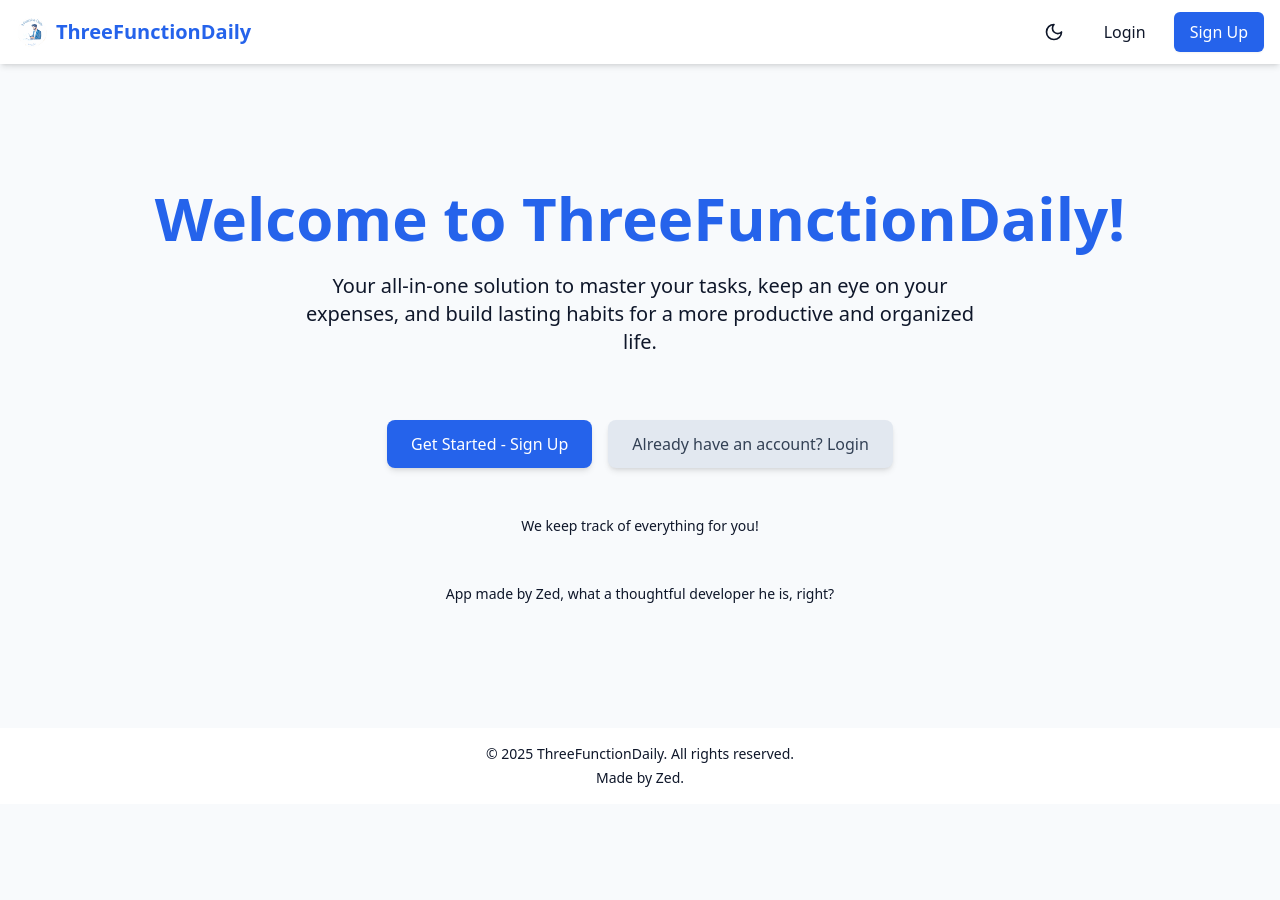
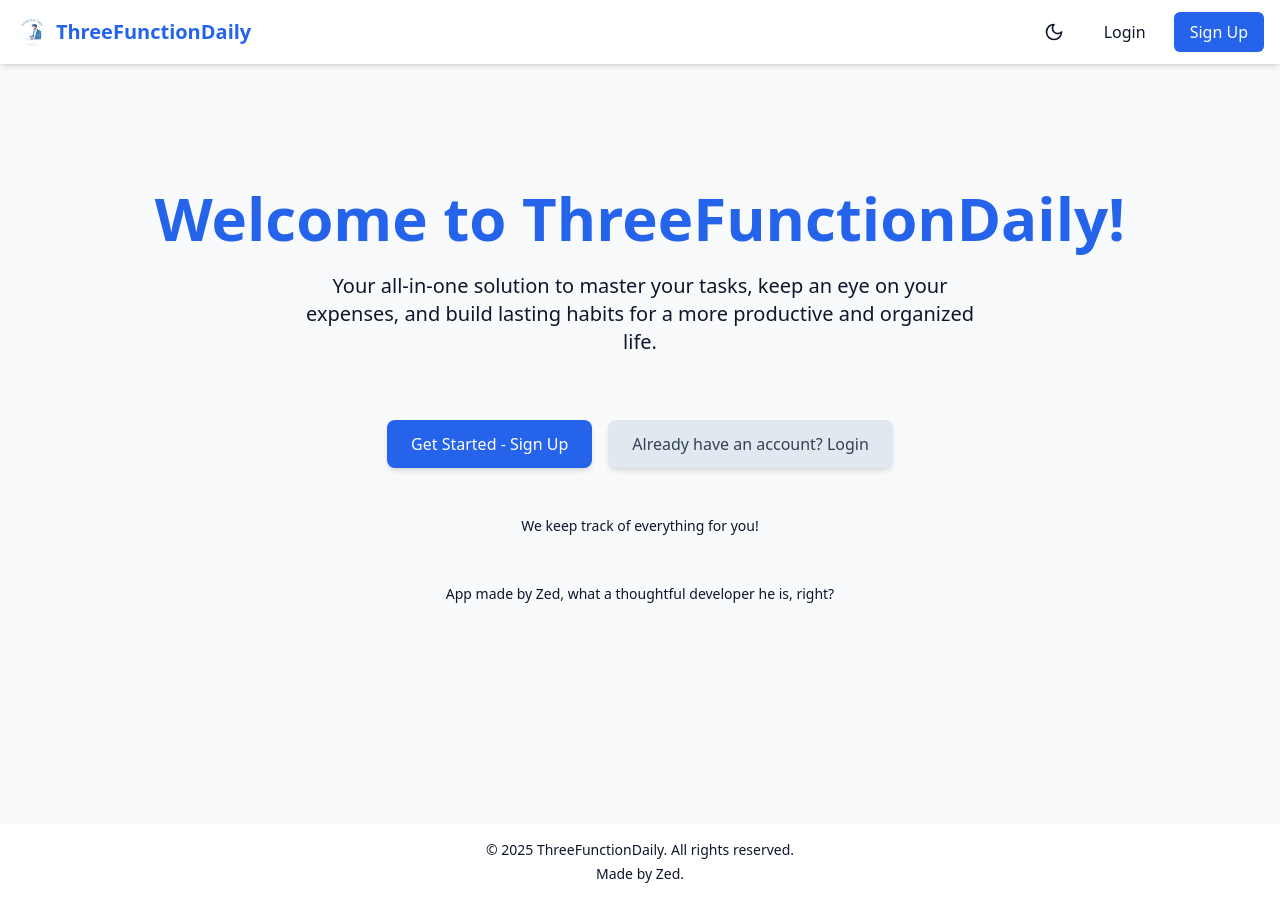
Before and after one commit to jzzedy/three-functiondaily-frontend, a React (Vite) app: page / in a window 1280 px wide. Before the commit the page ends 804 px from the top, so only its background shows below. Built offline with nearby package versions, Linux system fonts and the light colour scheme.

Commit message:
removed AI assistant in MainLayout

```diff
--- a/src/components/layout/MainLayout.tsx
+++ b/src/components/layout/MainLayout.tsx
@@ -2,17 +2,15 @@
 import { Outlet } from 'react-router-dom';
 import Navbar from './Navbar';
 import Footer from './Footer';
-import AIAssistantWidget from '../../features/aiAssistant/components/AIAssistantWidget';
 
 const MainLayout: React.FC = () => {
   return (
     <div className="flex flex-col min-h-screen bg-background">
       <Navbar />
-      <main className="flex-grow container mx-auto px-4 py-8">
+      <main className="flex-grow container mx-auto px-4 py-8 sm:pb-32">
         <Outlet />
       </main>
       <Footer />
-      <AIAssistantWidget />
     </div>
   );
 };
```
